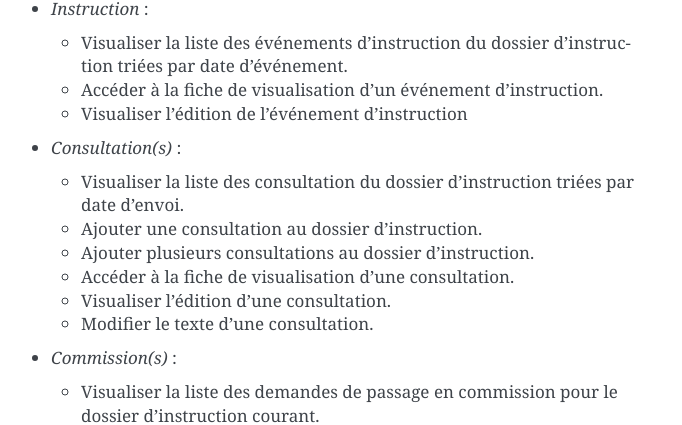
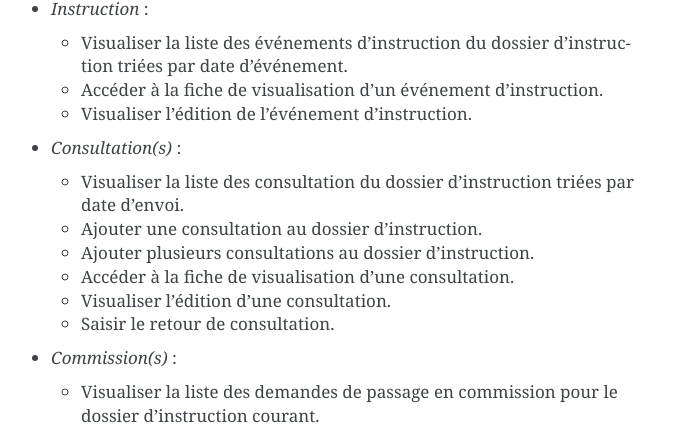
Before and after one commit to mpavaux/openads-documentation, a Sphinx documentation site: the page built from source/manuel_utilisateur/ergonomie/profils/suivi.rst, in a window 1280 px wide and 900 px high, scrolled down 1429 px. Shown: the part 158-583 px from the top of the window, without its empty margins (429-1111 px from the left). Built offline with Sphinx 7.4.7, drawn with Linux system fonts in a browser that asks for light colours.

Commit message:
Update suivi.rst

```diff
--- a/source/manuel_utilisateur/ergonomie/profils/suivi.rst
+++ b/source/manuel_utilisateur/ergonomie/profils/suivi.rst
@@ -62,7 +62,7 @@
 
     - Visualiser la liste des événements d'instruction du dossier d'instruction triées par date d'événement.
     - Accéder à la fiche de visualisation d'un événement d'instruction.
-    - Visualiser l'édition de l'événement d'instruction
+    - Visualiser l'édition de l'événement d'instruction.
 
   - *Consultation(s)* :
 
@@ -71,7 +71,7 @@
     - Ajouter plusieurs consultations au dossier d'instruction.
     - Accéder à la fiche de visualisation d'une consultation.
     - Visualiser l'édition d'une consultation.
-    - Modifier le texte d'une consultation.
+    - Saisir le retour de consultation.
 
   - *Commission(s)* :
 
```
